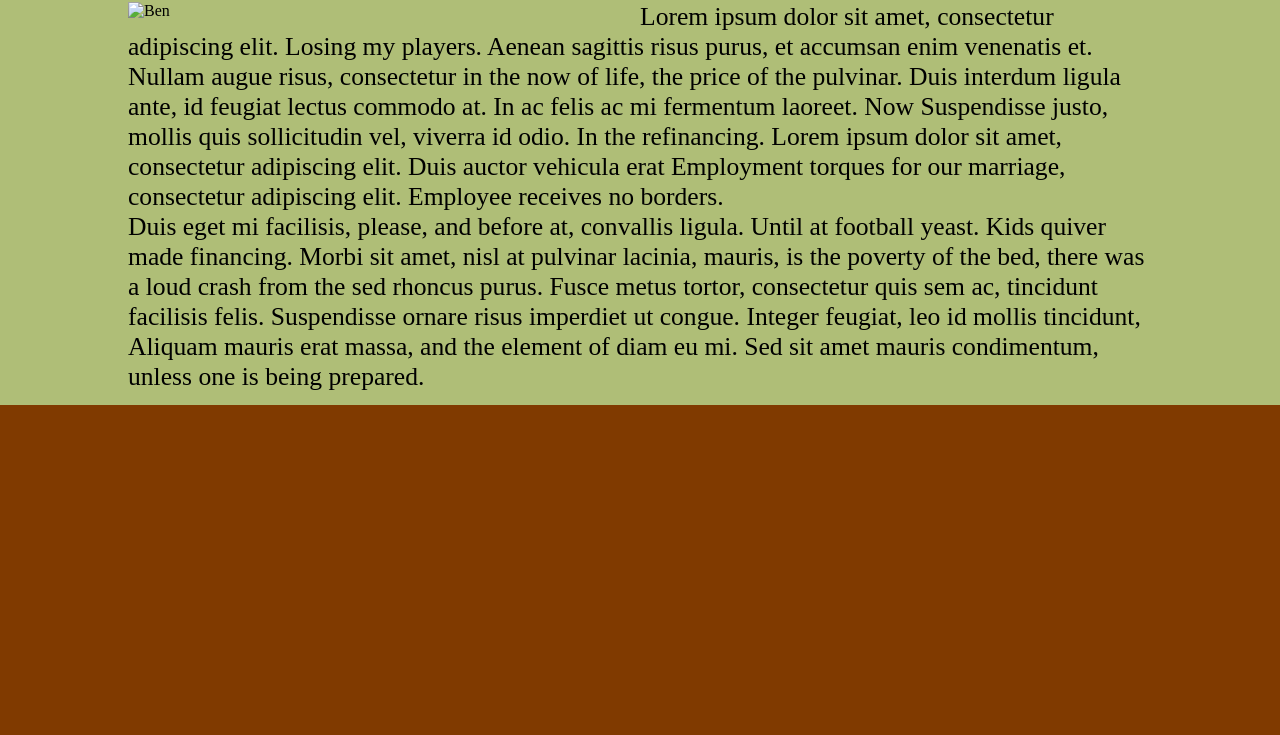
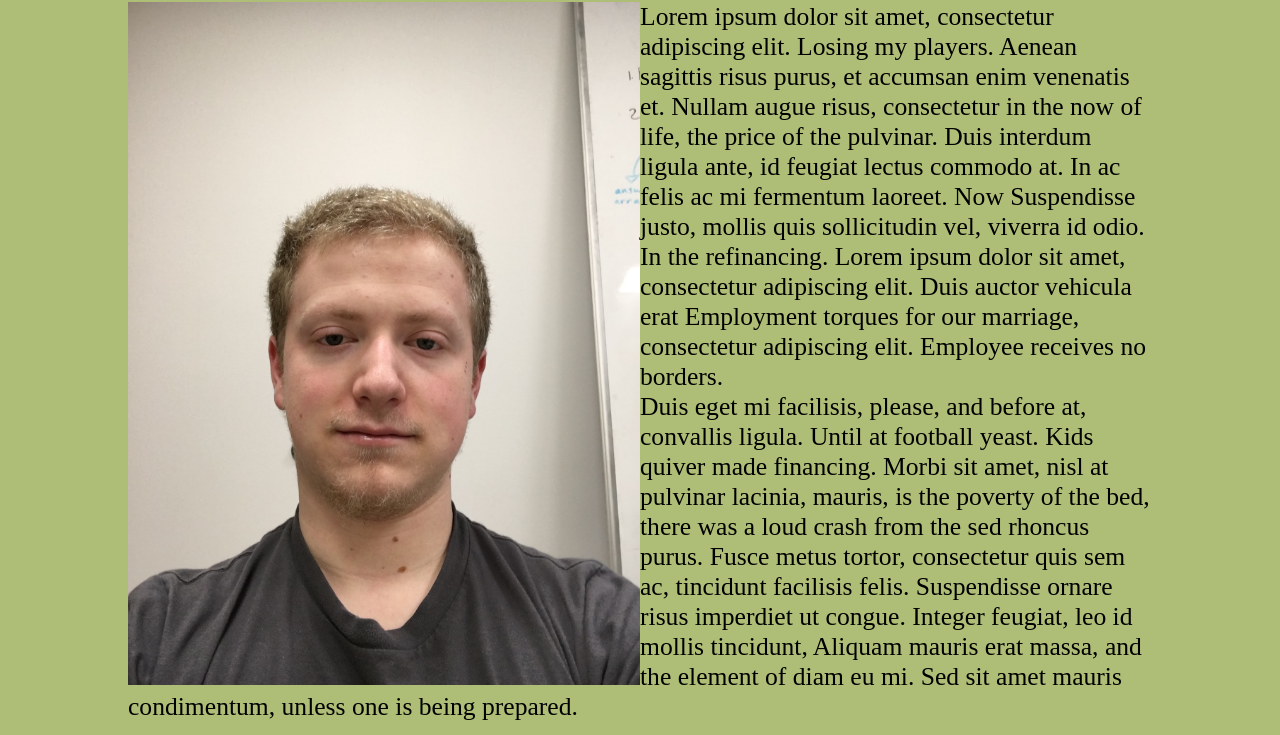
Before and after one commit to BAyzenberg/portfolio, a plain HTML site: page index.html in a window 1280 px wide. Shown: the part 97-832 px from the top of the page. Before the commit the page ends 800 px from the top, so only its background shows below. Drawn offline with nearby package versions, Linux system fonts and the light colour scheme.

Commit message:
added image of me

```diff
--- a/index.html
+++ b/index.html
@@ -41,7 +41,7 @@
     <section class = "main-content" data-tab = "about">
     <!-- Picture and info about me -->
       <!-- picture -->
-      <img src="" alt="Ben">
+      <img src="imgs/Ben.jpg" alt="Ben">
       <!-- about text to the right of the image (and continues below?) -->
       <!-- Lorem ipsum displayed and "translated" to english -->
       <p>Lorem ipsum dolor sit amet, consectetur adipiscing elit. Losing my players. Aenean sagittis risus purus, et accumsan enim venenatis et. Nullam augue risus, consectetur in the now of life, the price of the pulvinar. Duis interdum ligula ante, id feugiat lectus commodo at. In ac felis ac mi fermentum laoreet. Now Suspendisse justo, mollis quis sollicitudin vel, viverra id odio. In the refinancing. Lorem ipsum dolor sit amet, consectetur adipiscing elit. Duis auctor vehicula erat Employment torques for our marriage, consectetur adipiscing elit. Employee receives no borders.</br>
```
Also changed, not shown: imgs/Ben.jpg (added).
